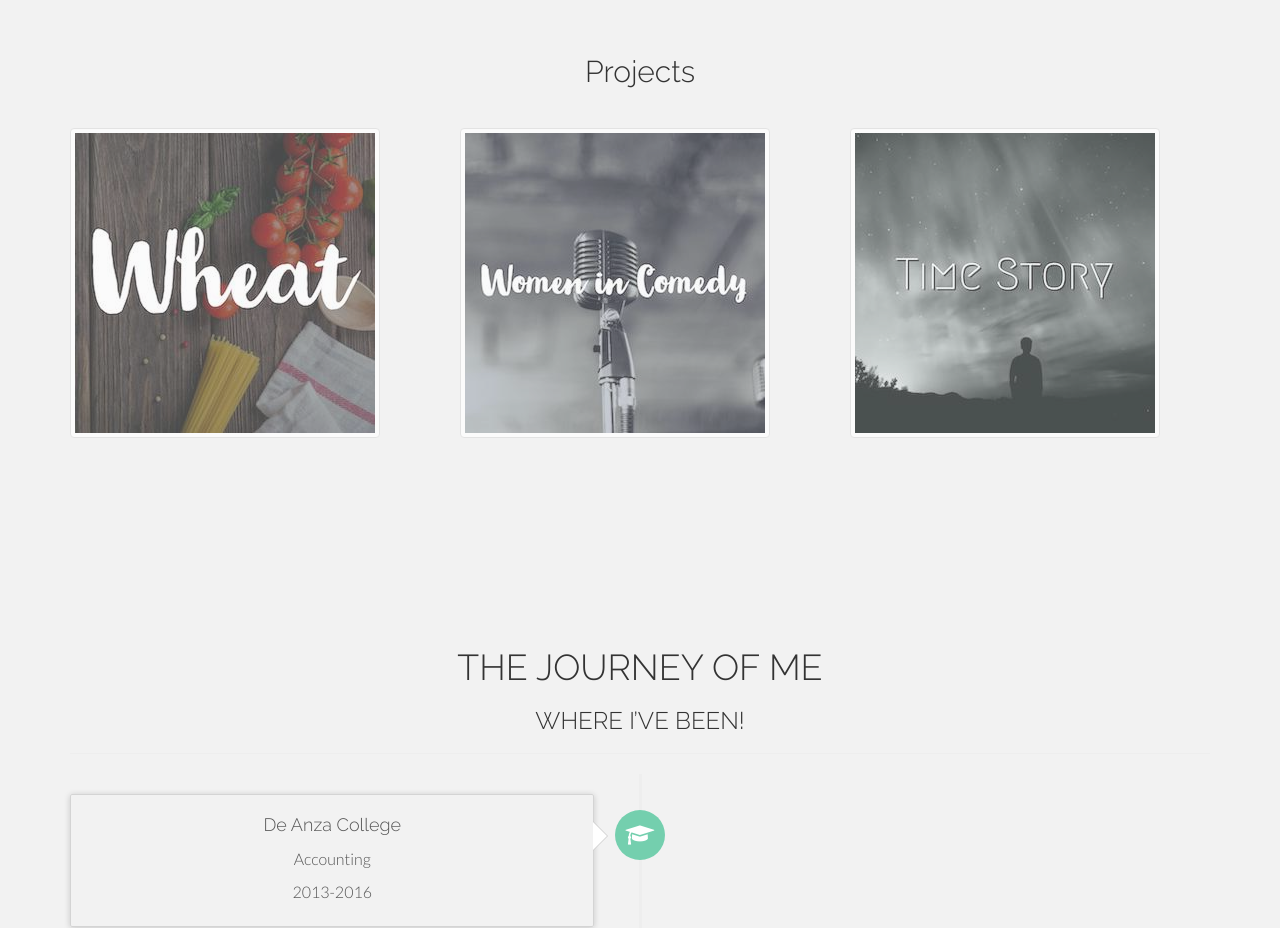
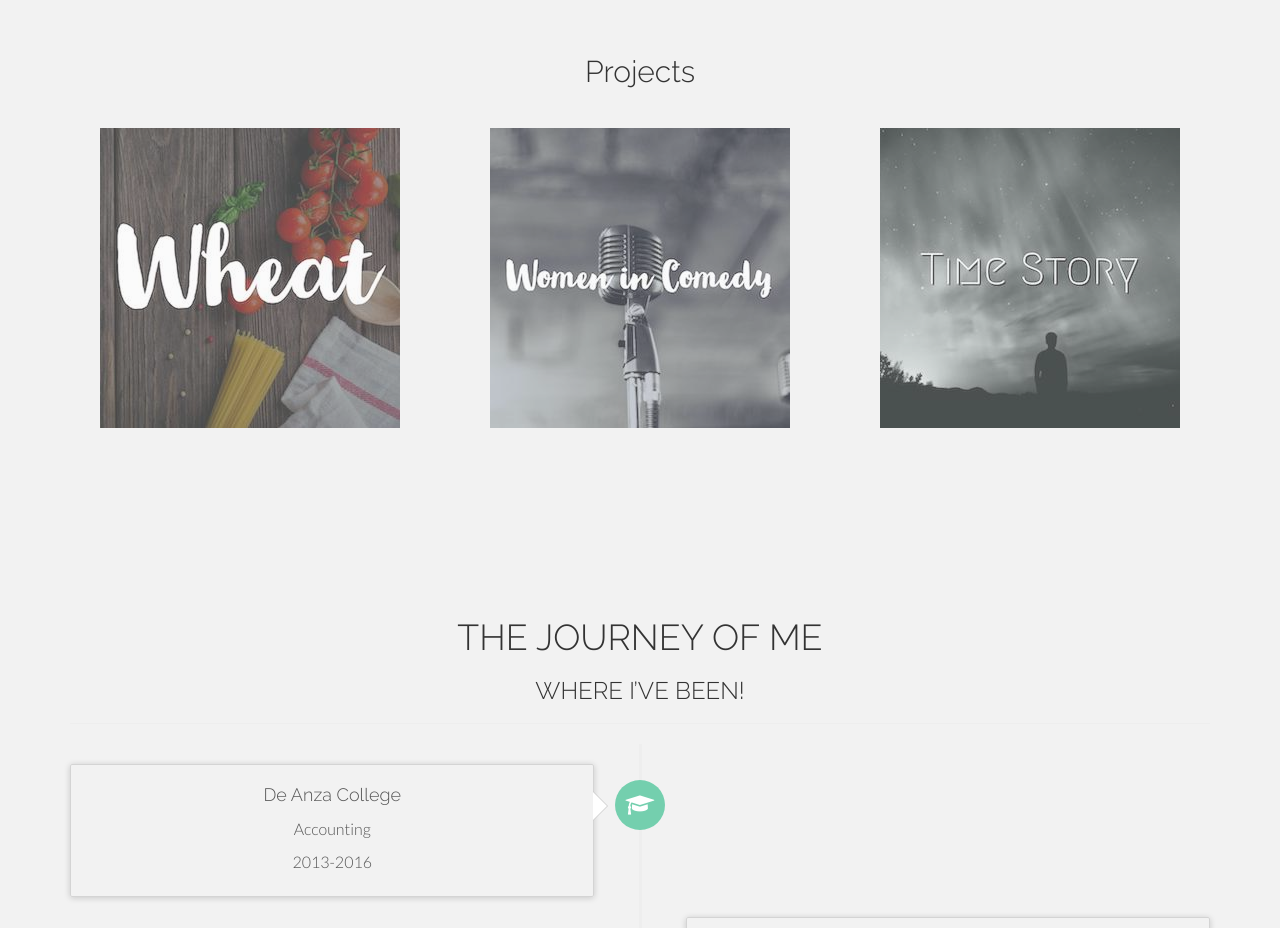
Before and after one commit to iwenyou/iwenyou.github.io, a plain HTML site: page index.html in a window 1280 px wide. Shown: the part 1760-2688 px from the top of the page. Drawn offline with nearby package versions, Linux system fonts and the light colour scheme.

Commit message:
update img

```diff
--- a/index.html
+++ b/index.html
@@ -142,13 +142,13 @@
       <h2>Projects</h2>
       <div class="mt"></div>
       <div class="col-md-4 pc">
-        <a data-target="#wheat" data-toggle="modal" class="" id="wheatLink" href="#wheat"><img class="thumbnail" src="assets/img/wheat.jpg" alt=""></a>
+        <a data-target="#wheat" data-toggle="modal" class="" id="wheatLink" href="#wheat"><img src="assets/img/wheat.jpg" alt=""></a>
       </div>
       <div class="col-md-4 pc">
-        <a data-target="#wic" data-toggle="modal" class="" id="wicLink" href="#wic"><img class="thumbnail" src="assets/img/WIM.jpg" alt=""></a>
+        <a data-target="#wic" data-toggle="modal" class="" id="wicLink" href="#wic"><img src="assets/img/WIM.jpg" alt=""></a>
       </div>
       <div class="col-md-4">
-        <a data-target="#left" data-toggle="modal" class="" id="leftLink" href="#left"><img class="thumbnail" src="assets/img/TS.jpg" alt=""></a>
+        <a data-target="#left" data-toggle="modal" class="" id="leftLink" href="#left"><img src="assets/img/TS.jpg" alt=""></a>
       </div>
     </div>
   </div>
```
